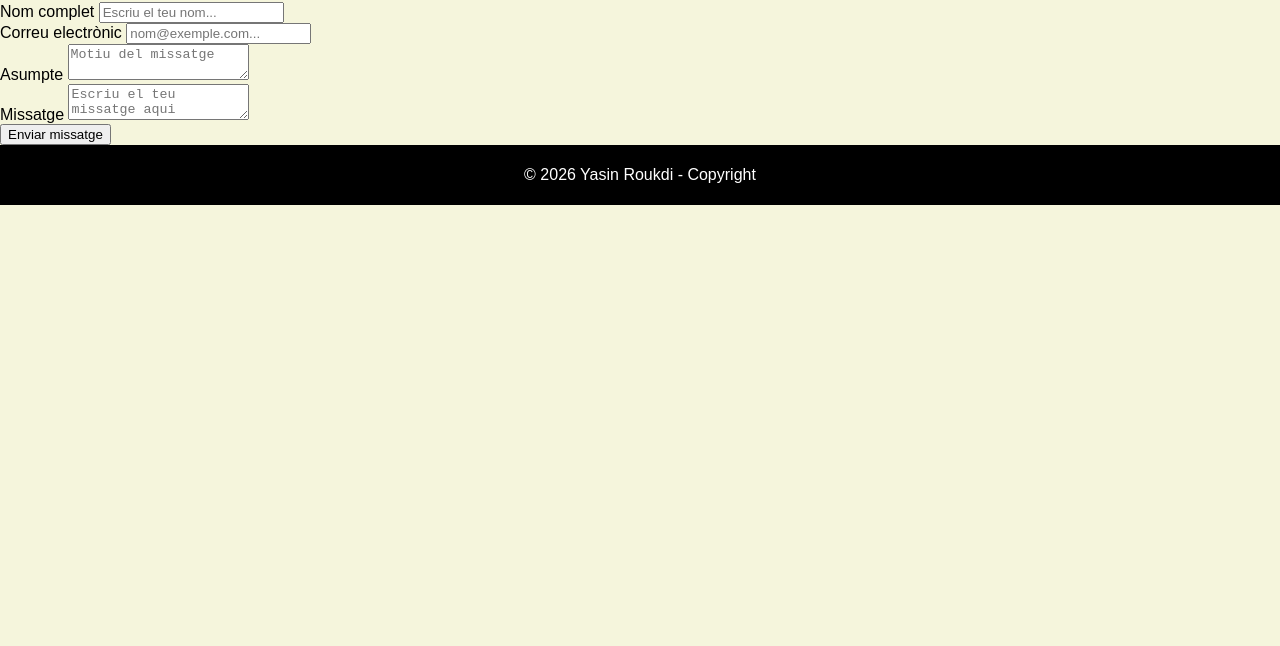
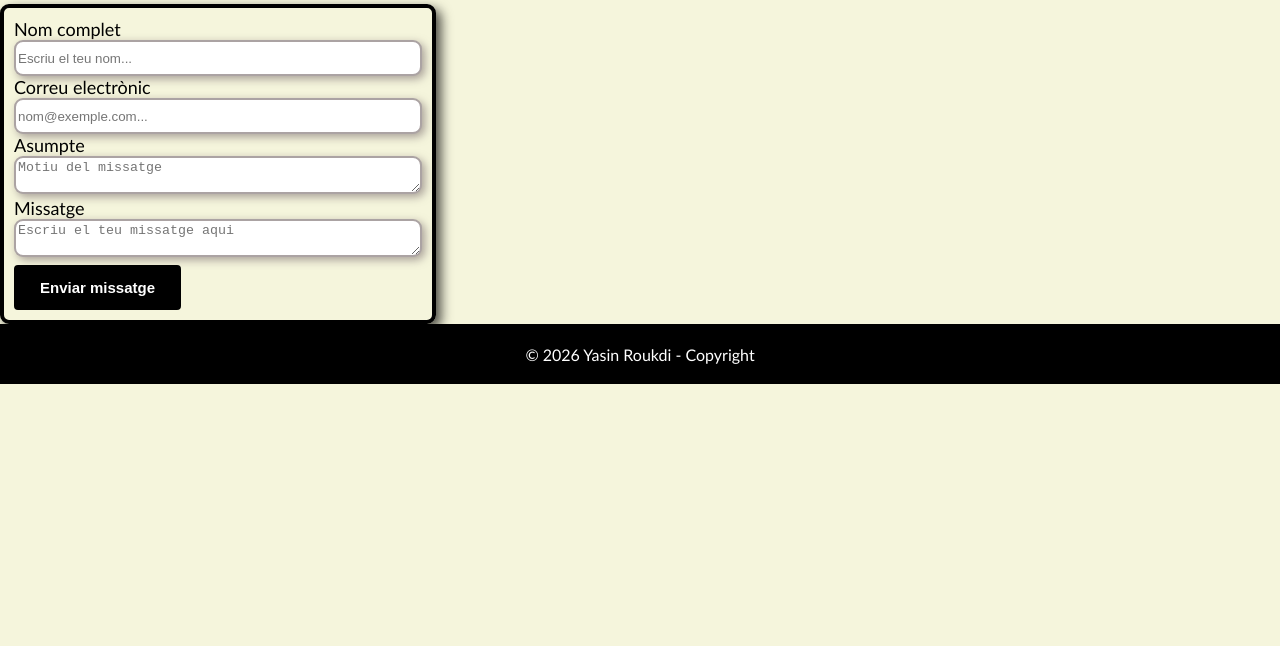
Before and after one commit to Yasin-72-max/El-meu-portfoli, a plain HTML site: page pages/contacta.html in a window 1280 px wide. Shown: the part 154-800 px from the top of the page. Drawn offline with Linux system fonts and the light colour scheme.

Commit message:
Add files via upload

```diff
--- a/css/style.css
+++ b/css/style.css
@@ -1,5 +1,5 @@
 body {
-    font-family: Arial, sans-serif;
+    font-family:'Gill Sans', 'Gill Sans MT', Calibri, 'Trebuchet MS', sans-serif;
     background-color: beige;
     margin: 0;
     padding: 0;
@@ -38,7 +38,7 @@ nav li a.active {
 }
 
 h1 {
-    font-family: 'Times New Roman', Times, serif;
+    font-family:'Gill Sans', 'Gill Sans MT', Calibri, 'Trebuchet MS', sans-serif;
     font-size: 36px;
     text-transform: uppercase;
     margin-bottom: 20px;
@@ -97,6 +97,70 @@ img {
     height: 250px;
 }
 
+.form {
+    border: 4px solid rgb(0, 0, 0);
+    box-shadow: 5px 5px 12px rgba(0, 0, 0, 0.70);
+    border-radius: 9px;
+    width: min-content;
+    padding: 10px;
+}
+
+.nom {
+    border: 2px solid rgb(136, 124, 124, 0.7);
+    box-shadow: 3px 3px 9px rgba(136, 124, 124, 0.7);
+    border-radius: 9px;
+    width: 400px;
+    height: 30px;
+}
+
+.correu {
+    border: 2px solid rgb(136, 124, 124, 0.7);
+    box-shadow: 3px 3px 9px rgba(136, 124, 124, 0.7);
+    border-radius: 9px;
+    width: 400px;
+    height: 30px;
+}
+
+.asumpte {
+    border: 2px solid rgb(136, 124, 124, 0.7);
+    box-shadow: 3px 3px 9px rgba(136, 124, 124, 0.7);
+    border-radius: 9px;
+    width: 400px;
+    height: 30px;
+}
+
+.missatge {
+    border: 2px solid rgb(136, 124, 124, 0.7);
+    box-shadow: 3px 3px 9px rgba(136, 124, 124, 0.7);
+    border-radius: 9px;
+    width: 400px;
+    height: 30px;
+}
+
+.boto-enviar:hover {
+    color: #706363;
+}
+
+label {
+    color: #000000;
+    font-size: large;
+    font-family:'Gill Sans', 'Gill Sans MT', Calibri, 'Trebuchet MS', sans-serif;
+}
+
+.boto-enviar {
+    background-color: rgb(0, 0, 0);
+    color: #ffffff;
+    border: 2px solid rgb(0, 0, 0);
+    border-radius: 4px;
+    box-shadow: #706363;
+    padding: 12px 24px;
+    font-family: Arial, Helvetica, sans-serif;
+    font-size: 15px;
+    font-weight: bold;
+    cursor: pointer;
+    margin-top: 5px;
+}
+
 footer {
     color: #ffffff;
     list-style-type: none;
@@ -107,6 +171,7 @@ footer {
     justify-content: space-around;
     align-items: center;
     height: 60px;
+    min-height: 0;
 }
 
 .contingut-principal {
@@ -114,6 +179,7 @@ footer {
     color: #333333;
     border: 2px solid #001f54;
     width: 800px;
+    min-height: fit-content;
 }
 
 table {
--- a/pages/contacta.html
+++ b/pages/contacta.html
@@ -12,7 +12,7 @@
     <header>
         <nav>
             <ul>
-                <li><a href="./index.html">Inici</a></li>
+                <li><a href="../index.html">Inici</a></li>
                 <li><a href="./sobre_mi.html">Sobre mi</a></li>
                 <li><a href="./estudis.html">Estudis</a></li>
                 <li><a classs="active" href="./contacta.html">Contacta</a></li>
@@ -20,32 +20,31 @@
         </nav>
     </header>
 </body>
-
-<form action="#" method="post">
-    <h1>Contacta amb mi</h1>
+<h1>Contacta amb mi</h1>
+<form class="form" action="#" method="post">
 
     <div>
         <label for="nom">Nom complet</label>
-        <input type="text" id="nom" name="nom" placeholder="Escriu el teu nom..."></input>
+        <input class="nom" type="text" id="nom" name="nom" placeholder="Escriu el teu nom..."></input>
     </div>
 
     <div>
         <label for="email">Correu electrònic</label>
-        <input type="email" id="email" name="email" placeholder="nom@exemple.com..."></input>
+        <input class="correu" type="email" id="email" name="email" placeholder="nom@exemple.com..."></input>
     </div>
 
     <div>
         <label for="missatge">Asumpte</label>
-        <textarea id="Asumpte" name="email" placeholder="Motiu del missatge"></textarea>
+        <textarea class="asumpte" id="Asumpte" name="email" placeholder="Motiu del missatge"></textarea>
     </div>
 
     <div>
         <label for="missatge">Missatge</label>
-        <textarea id="missatge" name="email" placeholder="Escriu el teu missatge aqui"></textarea>
+        <textarea class="missatge" id="missatge" name="email" placeholder="Escriu el teu missatge aqui"></textarea>
     </div>
 
     <div>
-        <button type="submit">Enviar missatge</button>
+        <button type="submit" class="boto-enviar">Enviar missatge</button>
     </div>
 
 </form>
```
